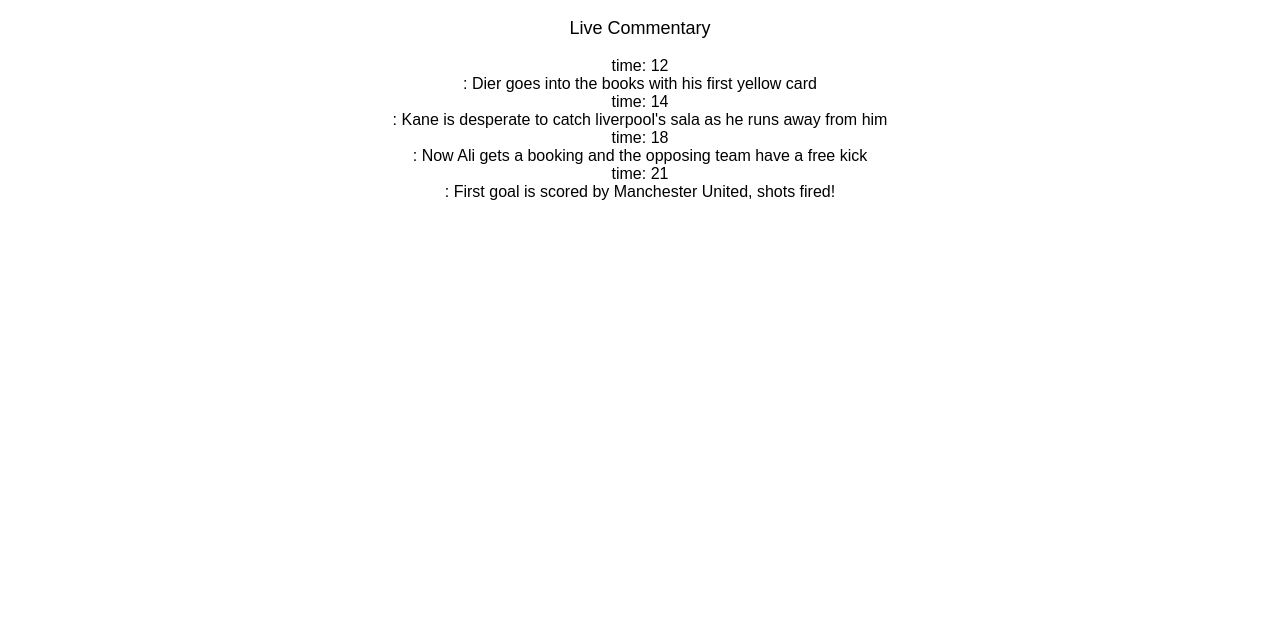
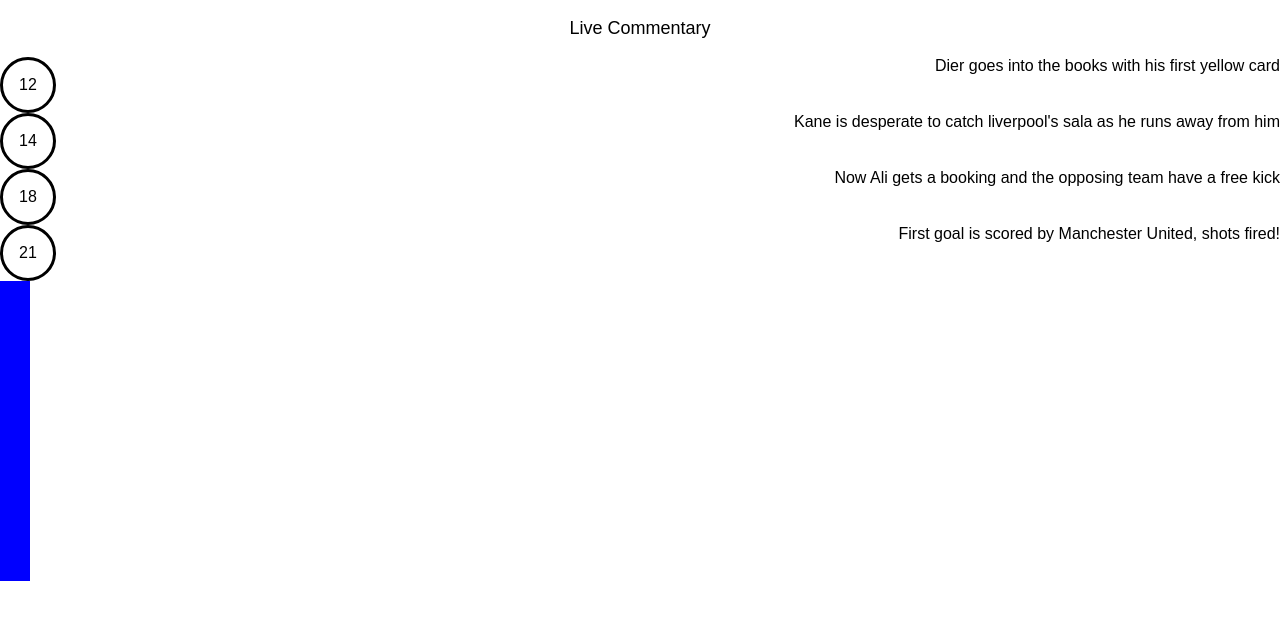
Before and after one commit to starfrogsplash/Sports-Commentary, a React (Create React App) app: page / in a window 1280 px wide. Shown: the top 620 px of the page. Built offline with nearby package versions, Linux system fonts and the light colour scheme.

Commit message:
styling content

```diff
--- a/package.json
+++ b/package.json
@@ -5,7 +5,8 @@
   "dependencies": {
     "react": "^16.4.2",
     "react-dom": "^16.4.2",
-    "react-scripts": "1.1.5"
+    "react-scripts": "1.1.5",
+    "styled-jsx": "^3.0.2"
   },
   "scripts": {
     "start": "react-scripts start",
--- a/src/App.js
+++ b/src/App.js
@@ -15,13 +15,47 @@ class App extends Component {
     return (
       <div className="App">
         <p className="App-intro"> Live Commentary </p>
-        {Object.keys(this.data).map(key => (
-          <div>
-            <div> time: {key} </div>
-            <div> : {this.data[key]} </div>
-          </div>
-        ))
+        <div className="structure">
+              {Object.keys(this.data).map(key => (
+                  <div key={key} className="content">
+                    <div className="circle"> {key} </div>
+                    <div className="text"> {this.data[key]} </div>
+                  </div>
+                ))
+              }
+            <div className="line"/>
+        </div>
+        <style jsx>{`
+        .structure {
+            display: flex;
+            flex-direction: column;
+          }
+
+         .line {
+          background-color: blue;
+          height: 300px;
+          width: 30px;
         }
+
+        .content {
+          display: flex;
+          justify-content: space-between;
+        }
+
+        .circle {
+            display: flex;
+            align-items: center;
+            justify-content: center;
+            height: 50px;
+            width: 50px;
+            border-radius: 50px;
+            border: 3px solid;
+          }
+
+        `
+        }
+
+        </style>
       </div>
     );
   }
```
Also changed, not shown: 1 other file (tests, documents, lock files or other folders).
